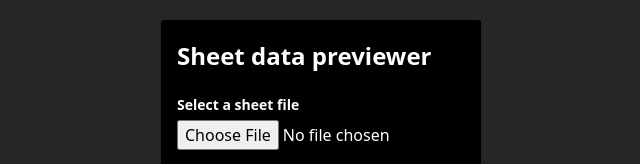
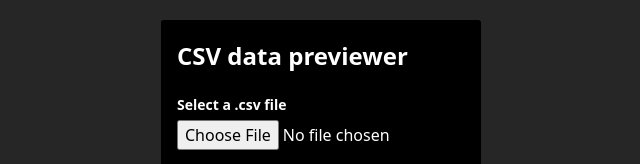
Before and after one commit to hipdev/sheets-preview, a Next.js app: page / in a window 1280 px wide. Shown: the top 164 px of the page, without its empty margins (319-959 px from the left). Built offline with nearby package versions, Linux system fonts and the light colour scheme.

Commit message:
it only works for csv files

```diff
--- a/app/layout.tsx
+++ b/app/layout.tsx
@@ -2,9 +2,9 @@ import './globals.css'
 import { Metadata } from 'next'
 
 export const metadata: Metadata = {
-  title: 'Sheets challenge',
+  title: 'CSV data previewer',
   description:
-    'Sheets challenge with Next.js, Tailwind CSS, Jest and TypeScript',
+    'CSV data previewer with Next.js, Tailwind CSS, Jest and TypeScript',
   themeColor: 'black',
   colorScheme: 'dark',
 }
--- a/app/page.tsx
+++ b/app/page.tsx
@@ -5,7 +5,7 @@ export default function Page() {
   return (
     <section className='min-h-screen flex items-start justify-center flex-col'>
       <div className='w-80 md:mx-auto mx-5  bg-black mt-5 py-5 px-4 rounded-md shadow-sm text-white'>
-        <h1 className='font-semibold text-2xl'>Sheet data previewer</h1>
+        <h1 className='font-semibold text-2xl'>CSV data previewer</h1>
 
         <SheetForm />
       </div>
--- a/components/home/sheet-form.tsx
+++ b/components/home/sheet-form.tsx
@@ -34,12 +34,8 @@ export default function SheetForm() {
   return (
     <form className='my-5' onSubmit={handleSubmit}>
       <label className='space-y-1 cursor-pointer'>
-        <span className='text-sm font-semibold'>Select a sheet file</span>
-        <input
-          type='file'
-          onChange={handleFileChange}
-          accept='.csv, application/vnd.openxmlformats-officedocument.spreadsheetml.sheet, application/vnd.ms-excel'
-        />
+        <span className='text-sm font-semibold'>Select a .csv file</span>
+        <input type='file' onChange={handleFileChange} accept='.csv' />
       </label>
 
       <button
```
Also changed, not shown: 1 other file (tests, documents, lock files or other folders).
